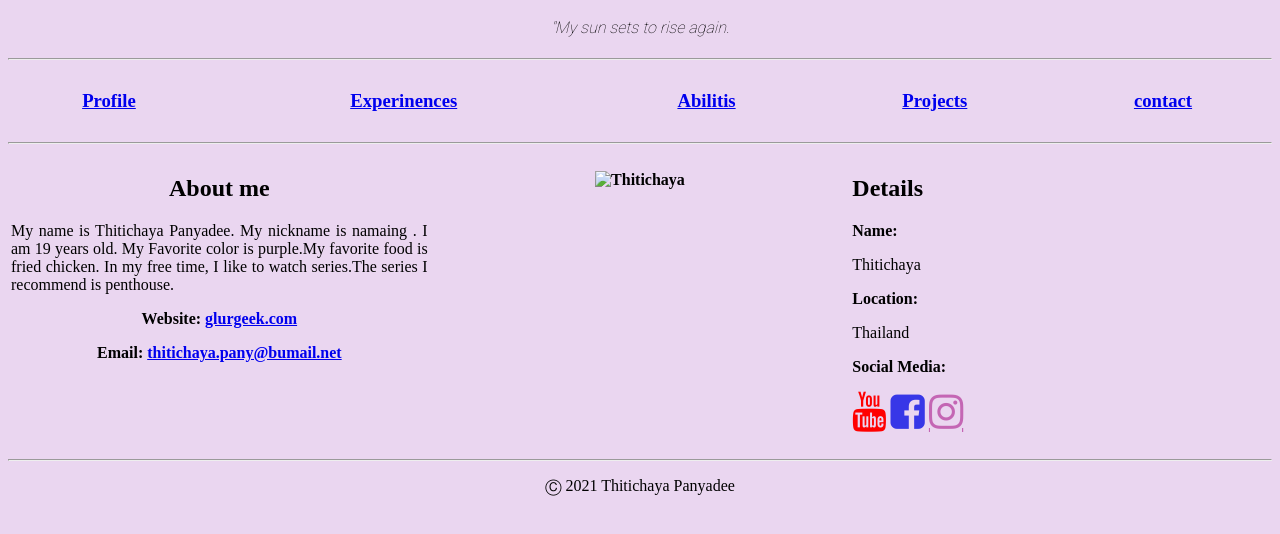
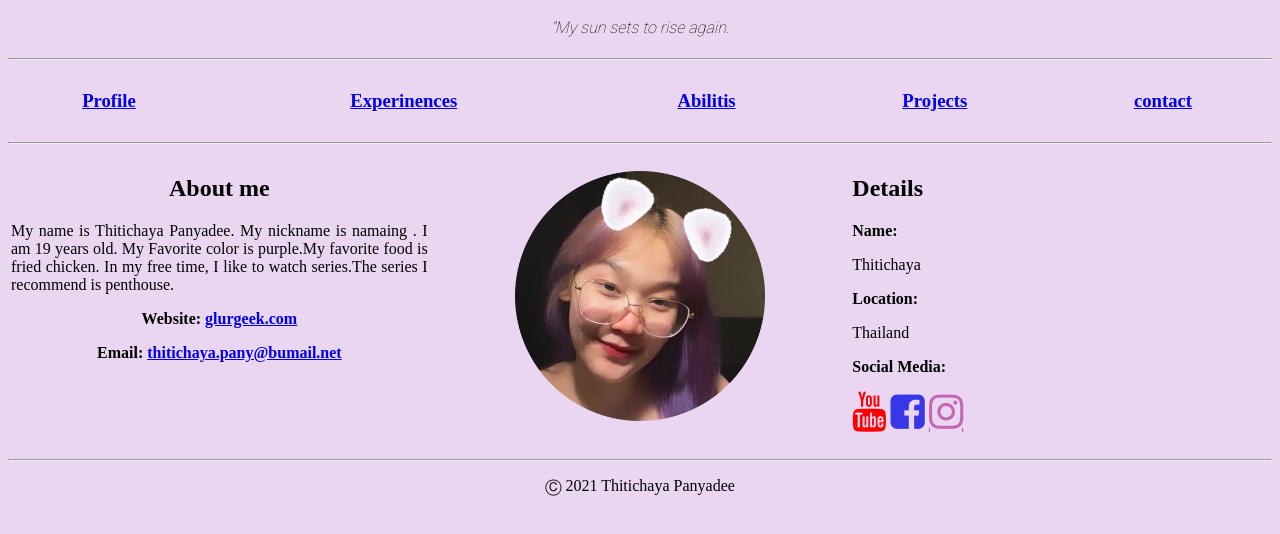
Before and after one commit to Aing1002545/profilehtml, a plain HTML site: page index.html in a window 1280 px wide. Shown: the part 112-646 px from the top of the page. Drawn offline with Linux system fonts and the light colour scheme.

Commit message:
Update index.html

```diff
--- a/index.html
+++ b/index.html
@@ -46,7 +46,7 @@
         </th>
 
         <th style="width: 33.33%;vertical-align: top;">
-            <p><img src="imges/ภาพถ่ายหน้าจอ 2564-09-06 เวลา 03.49.38-modified.png" alt="Thitichaya" style="width: 60%;"></p>
+            <p><img src="ภาพถ่ายหน้าจอ 2564-09-06 เวลา 03.49.38-modified.png" alt="Thitichaya" style="width: 60%;"></p>
 
         </th>
 
```
